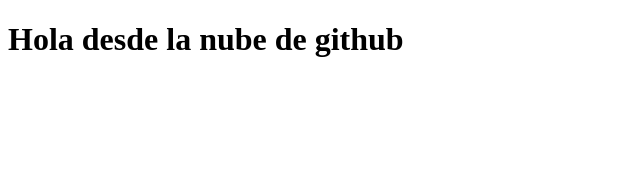
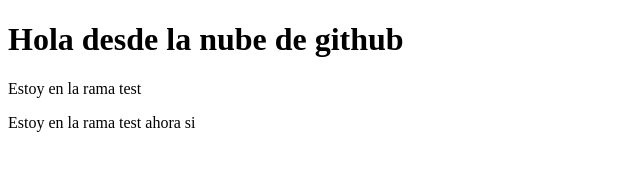
Before and after one commit to CarlosWho-Code/git-test, a plain HTML site: page index.html in a window 1280 px wide. Shown: the whole page, without its empty margins (0-640 px from the left). Drawn offline with Linux system fonts and the light colour scheme.

Commit message:
Nueva rama test

```diff
--- a/index.html
+++ b/index.html
@@ -8,5 +8,7 @@
 </head>
 <body>
     <h1>Hola desde la nube de github</h1>
+    <p>Estoy en la rama test</p>
+    <p>Estoy en la rama test ahora si</p>
 </body>
 </html>
```
